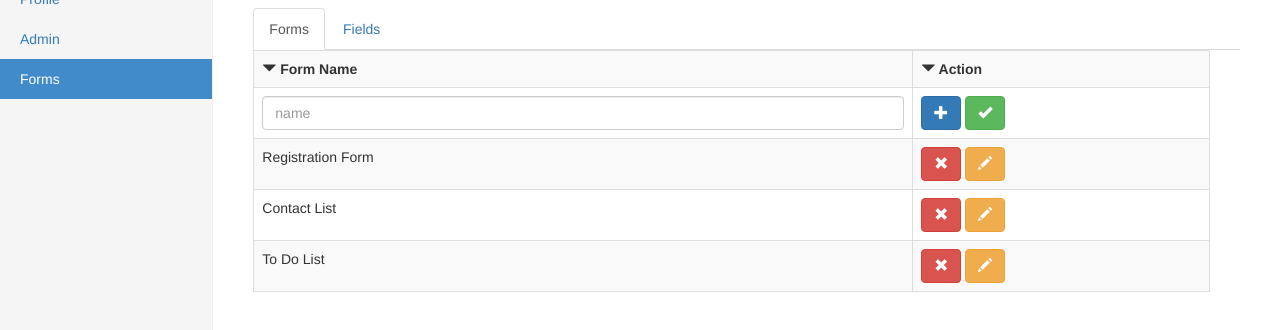
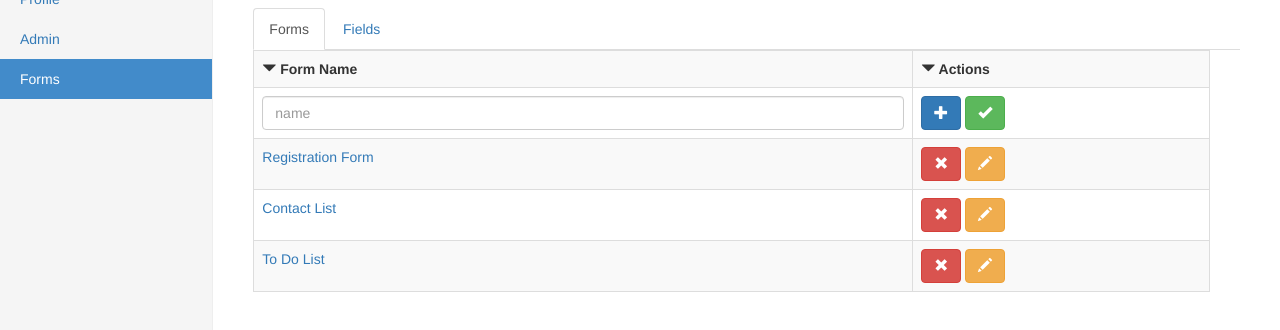
Before and after one commit to dharammaniar/WebDevSpring2016, a website: page public/assignment/forms.html in a window 1280 px wide. Shown: the part 132-462 px from the top of the page. Drawn offline with nearby package versions, Linux system fonts and the light colour scheme.

Commit message:
UI Dev: Fixes to forms.html and remove todo from form-fields.html

```diff
--- a/public/assignment/forms.html
+++ b/public/assignment/forms.html
@@ -64,7 +64,7 @@
                             <span class="glyphicon glyphicon-triangle-bottom" aria-hidden="true"></span> Form Name
                         </th>
                         <th>
-                            <span class="glyphicon glyphicon-triangle-bottom" aria-hidden="true"></span> Action
+                            <span class="glyphicon glyphicon-triangle-bottom" aria-hidden="true"></span> Actions
                         </th>
                     </tr>
                     <tr>
@@ -79,7 +79,7 @@
                         </td>
                     </tr>
                     <tr>
-                        <td> Registration Form </td>
+                        <td> <a href="form-fields.html"> Registration Form </a> </td>
                         <td>
                             <div class="nowrap">
                                 <button class="btn btn-danger"><span class="glyphicon glyphicon-remove" aria-hidden="true"></span></button>
@@ -88,7 +88,7 @@
                         </td>
                     </tr>
                     <tr>
-                        <td> Contact List </td>
+                        <td> <a href="form-fields.html"> Contact List </a> </td>
                         <td>
                             <div class="nowrap">
                                 <button class="btn btn-danger"><span class="glyphicon glyphicon-remove" aria-hidden="true"></span></button>
@@ -97,7 +97,7 @@
                         </td>
                     </tr>
                     <tr>
-                        <td> To Do List </td>
+                        <td><a href="form-fields.html"> To Do List </a> </td>
                         <td>
                             <div class="nowrap">
                                 <button class="btn btn-danger"><span class="glyphicon glyphicon-remove" aria-hidden="true"></span></button>
```
Also changed, not shown: public/assignment/form-fields.html (+0 -1 lines).
